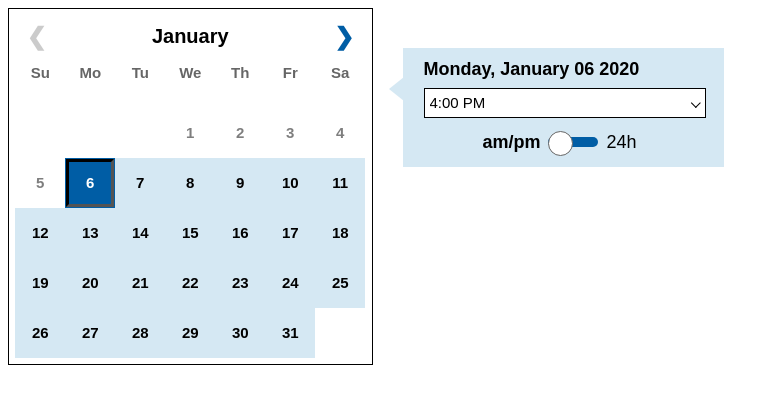
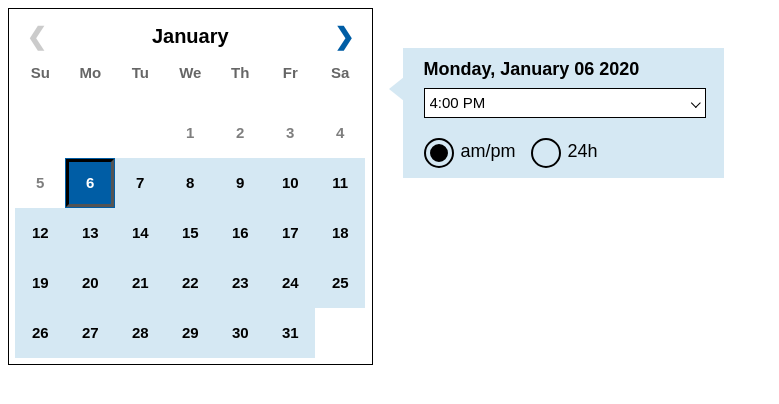
Before and after one commit to cds-snc/notification-scheduler, a React (Vite) app: page / in a window 1280 px wide. Shown: the top 404 px of the page, without its empty margins (0-779 px from the left). Built offline with nearby package versions, Linux system fonts and the light colour scheme.

Commit message:
swap to radios

```diff
--- a/scheduler/Toggle/Toggle.js
+++ b/scheduler/Toggle/Toggle.js
@@ -4,9 +4,41 @@ import "./style.css";
 
 export const Toggle = () => {
   const { _24hr, dispatch } = useContext(store);
-  const [active, setActive] = useState(false);
   const { translate } = useContext(I18nContext);
 
+  return (
+    <div className="multiple-choice multiple-choice--radios">
+      <div className="multiple-choice__item">
+        <input
+          name="time-toggle"
+          type="radio"
+          id="am_pm"
+          value="am_pm"
+          onChange={() => {
+            dispatch({ type: "AM_PM", payload: "off" });
+          }}
+          checked={_24hr === "off" ? true : false}
+        />
+        <label htmlFor="am_pm">am/pm</label>
+      </div>
+
+      <div className="multiple-choice__item">
+        <input
+          name="time-toggle"
+          type="radio"
+          id="_24"
+          value="_24"
+          onChange={() => {
+            console.log("turn on");
+            dispatch({ type: "AM_PM", payload: "on" });
+          }}
+          checked={_24hr === "on" ? true : false}
+        />
+        <label htmlFor="_24">24h</label>
+      </div>
+    </div>
+  );
+  /*
   return (
     <div
       className={
@@ -45,4 +77,5 @@ export const Toggle = () => {
       </div>
     </div>
   );
+  */
 };
--- a/scheduler/store.js
+++ b/scheduler/store.js
@@ -68,7 +68,7 @@ export const StateProvider = ({ value, children }) => {
       case "AM_PM":
         newState = {
           ...state,
-          _24hr: action.payload === "off" ? "on" : "off",
+          _24hr: action.payload,
           updateMessage:
             action.payload === "off"
               ? "24 hr time selected"
--- a/scheduler/style.css
+++ b/scheduler/style.css
@@ -120,3 +120,88 @@
 [aria-hidden="true"] {
   display: none;
 }
+
+/* radios */
+.multiple-choice__item {
+  font-size: 1.8rem;
+  line-height: 1.25;
+  display: inline-block;
+  position: relative;
+  min-height: 30px;
+  margin-bottom: 10px;
+  padding-left: 30px;
+}
+
+.multiple-choice__item > input {
+  cursor: pointer;
+  position: absolute;
+  z-index: 1;
+  margin: 0;
+  opacity: 0;
+}
+
+.multiple-choice__item > input:checked + label:after {
+  opacity: 1;
+}
+
+.multiple-choice__item > input:focus + label:before {
+  box-shadow: 0 0 0 1px #000;
+}
+
+.multiple-choice__item > input + label {
+  display: inline-block;
+  margin-bottom: 0;
+  padding: 2px 15px 5px 7px;
+  cursor: pointer;
+  touch-action: manipulation;
+  font-weight: 400;
+}
+
+.multiple-choice__item > input + label:before {
+  content: "";
+  box-sizing: border-box;
+  position: absolute;
+  top: 0;
+  left: 0;
+  width: 30px;
+  height: 30px;
+  border: 2px solid;
+  background: transparent;
+}
+
+.multiple-choice__item > input + label:after {
+  content: "";
+  position: absolute;
+  opacity: 0;
+}
+
+.multiple-choice--radios {
+  margin-top: 20px;
+}
+
+.multiple-choice--radios .multiple-choice__item > input[type="radio"] {
+  top: 0;
+  left: 0;
+  width: 30px;
+  height: 30px;
+}
+
+.multiple-choice--radios
+  .multiple-choice__item
+  > input[type="radio"]
+  + label:before {
+  border-radius: 50%;
+}
+
+.multiple-choice--radios
+  .multiple-choice__item
+  > input[type="radio"]
+  + label:after {
+  top: 6px;
+  left: 6px;
+  width: 0;
+  height: 0;
+  border: 9px solid;
+  border-radius: 50%;
+  background: currentColor;
+}
```
